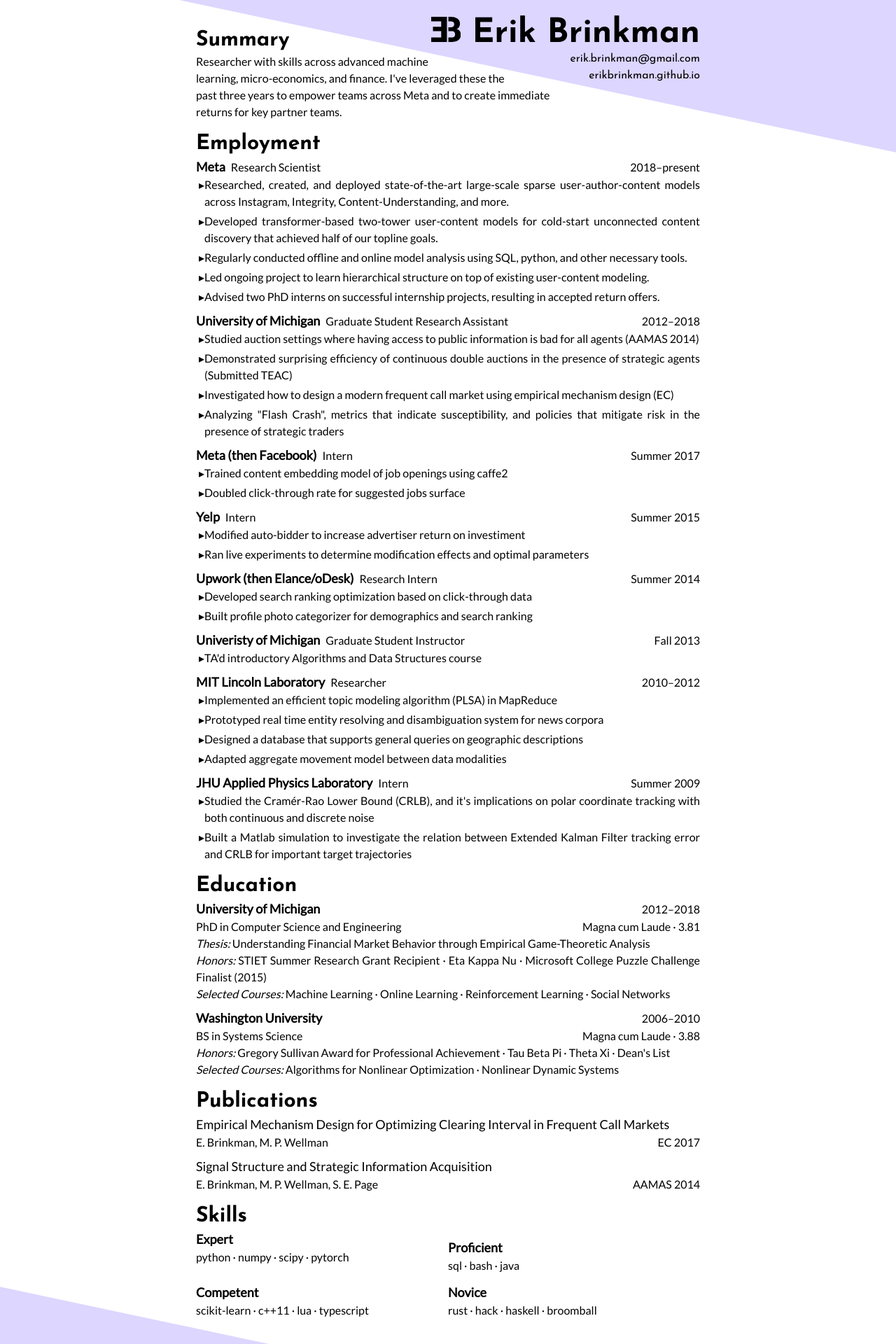
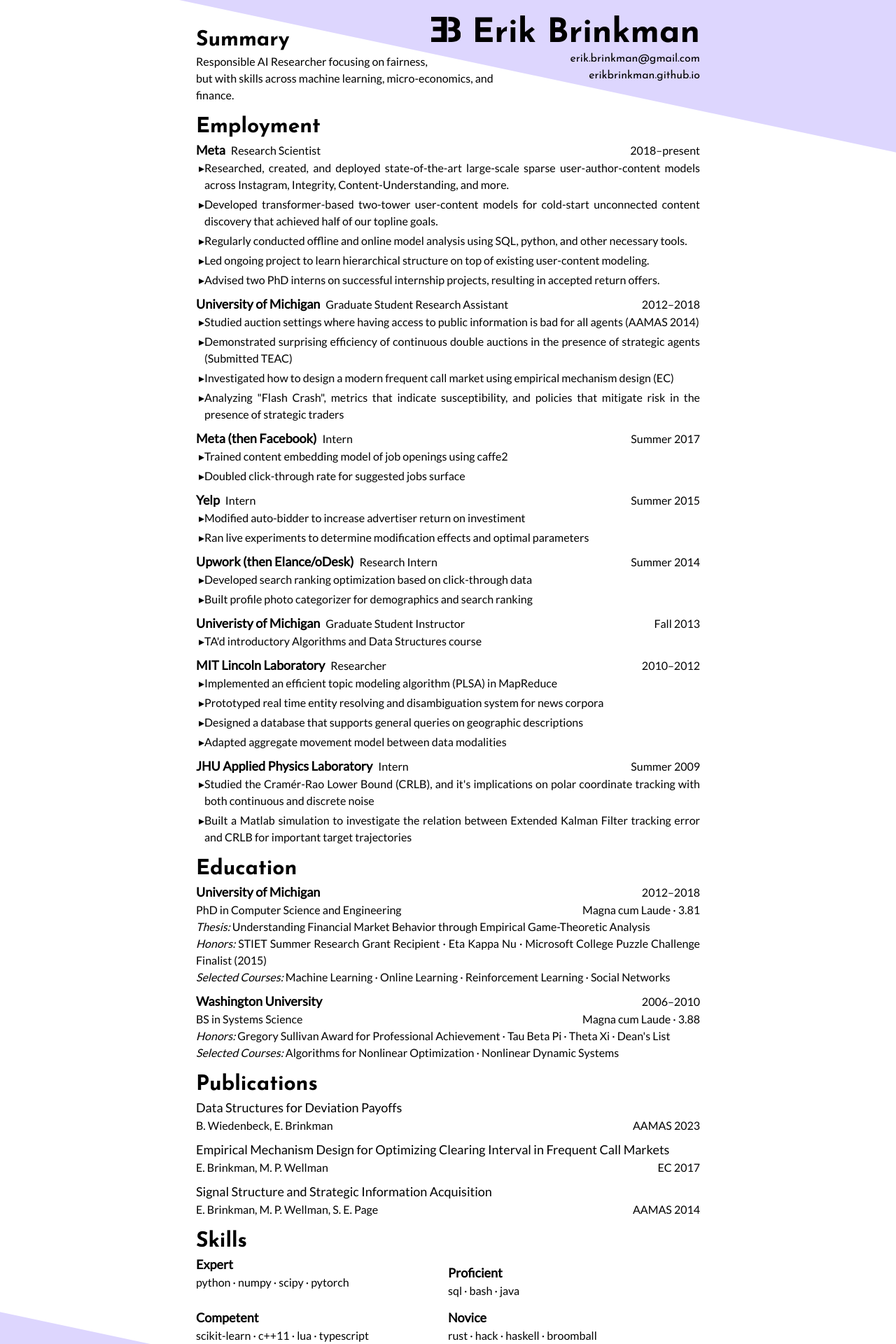
Before and after one commit to erikbrinkman/resume, a Next.js app: page /cv in a window 1280 px wide. Shown: the top 1920 px of the page at 70% size. Built offline with nearby package versions, Linux system fonts and the light colour scheme.

Commit message:
add publication

```diff
--- a/pages/cv/index.tsx
+++ b/pages/cv/index.tsx
@@ -17,10 +17,8 @@
         <HeadingSpacer />
         <div className="p-6 md:pt-10 print:pt-10 space-y-4 min-h-screen">
           <Section title="Summary">
-            Researcher with skills across advanced machine learning,
-            micro-economics, and finance. I&apos;ve leveraged these the past
-            three years to empower teams across Meta and to create immediate
-            returns for key partner teams.
+            Responsible AI Researcher focusing on fairness, but with skills
+            across machine learning, micro-economics, and finance.
           </Section>
           <Section title="Employment">
             <Experience
@@ -232,6 +230,12 @@
           </Section>
           <Section title="Publications">
             <Publication
+              title="Data Structures for Deviation Payoffs"
+              authors={["B. Wiedenbeck", "E. Brinkman"]}
+              conference="AAMAS 2023"
+              url="https://www.southampton.ac.uk/~eg/AAMAS2023/pdfs/p670.pdf"
+            />
+            <Publication
               title="Empirical Mechanism Design for Optimizing Clearing Interval in Frequent Call Markets"
               authors={["E. Brinkman", "M. P. Wellman"]}
               conference="EC 2017"
```
